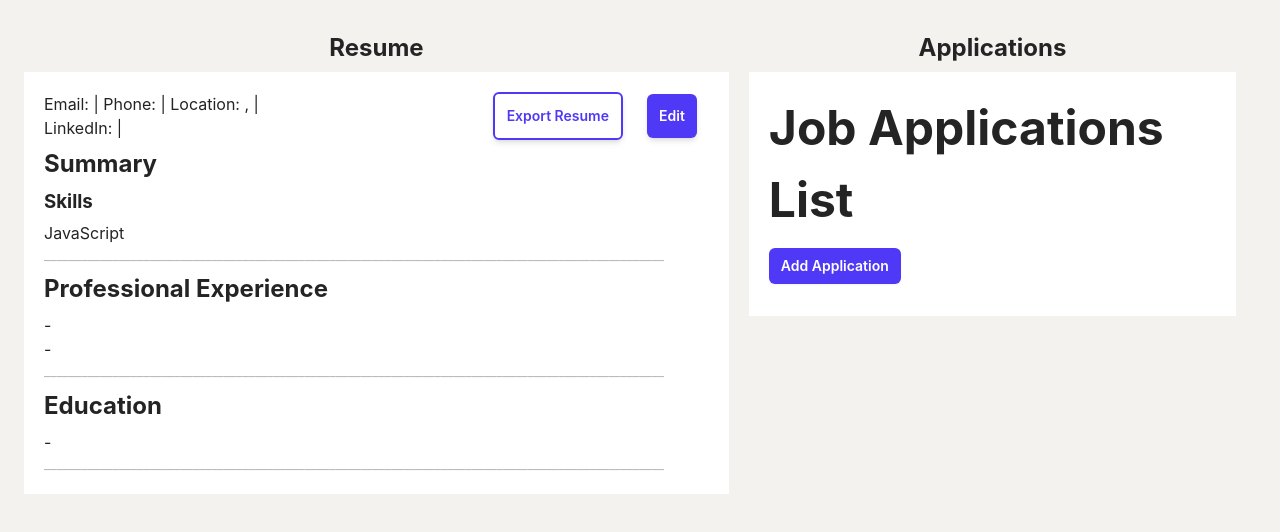
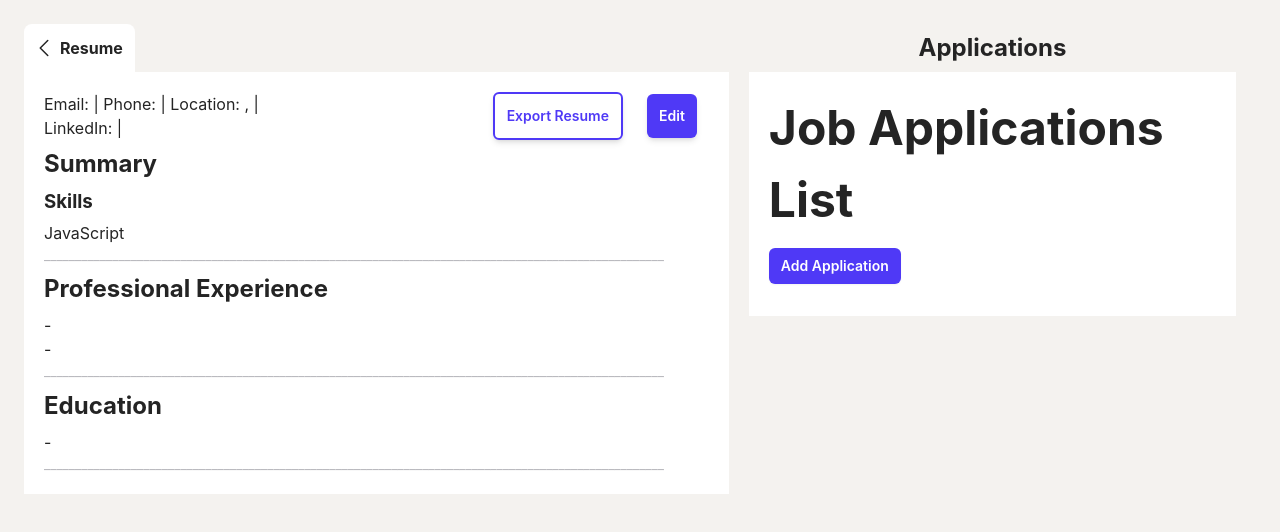
Before and after one commit to jmy-kellogg/tyfyc-react, a React (Vite) app: page / in a window 1280 px wide. Shown: the top 532 px of the page. Built offline with nearby package versions, Linux system fonts and the light colour scheme.

Commit message:
add collabsible resume

```diff
--- a/src/client/components/Tabs.tsx
+++ b/src/client/components/Tabs.tsx
@@ -4,7 +4,7 @@ import type { TabsList } from "../../types";
 interface Props {
   tabs: TabsList;
   active: string;
-  setActive: (tabValue: string) => void;
+  setActive?: (tabValue: string) => void;
 }
 
 function Tabs({ tabs, active, setActive }: Props) {
@@ -17,18 +17,36 @@ function Tabs({ tabs, active, setActive }: Props) {
   return (
     <>
       <div className="flex">
-        {tabs.map(({ label, value }) => (
+        {tabs.map(({ label, value, onCollapse }) => (
           <div
             key={value}
-            className={`p-2 rounded-t-lg ${
+            className={`flex p-2 rounded-t-lg ${
               active == value ? " font-bold bg-white mb-0" : ""
             }`}
           >
+            {!!onCollapse && (
+              <svg
+                xmlns="http://www.w3.org/2000/svg"
+                fill="none"
+                viewBox="0 0 24 24"
+                strokeWidth={1.5}
+                stroke="currentColor"
+                className="size-6 m-auto hover:cursor-pointer hover:font-bold hover:text-blue-400"
+                onClick={onCollapse}
+              >
+                <path
+                  strokeLinecap="round"
+                  strokeLinejoin="round"
+                  d="M15.75 19.5 8.25 12l7.5-7.5"
+                />
+              </svg>
+            )}
+
             <button
               className={`m-1 hover:font-bold ${
                 active !== value ? "hover:cursor-pointer" : ""
               }`}
-              onClick={() => setActive(value)}
+              onClick={() => setActive && setActive(value)}
             >
               {label}
             </button>
@@ -41,7 +59,7 @@ function Tabs({ tabs, active, setActive }: Props) {
                   xmlns="http://www.w3.org/2000/svg"
                   viewBox="0 0 20 20"
                   fill="currentColor"
-                  className="size-5 "
+                  className="size-5"
                 >
                   <path d="M6.28 5.22a.75.75 0 0 0-1.06 1.06L8.94 10l-3.72 3.72a.75.75 0 1 0 1.06 1.06L10 11.06l3.72 3.72a.75.75 0 1 0 1.06-1.06L11.06 10l3.72-3.72a.75.75 0 0 0-1.06-1.06L10 8.94 6.28 5.22Z" />
                 </svg>
--- a/src/client/components/resume/Index.tsx
+++ b/src/client/components/resume/Index.tsx
@@ -2,6 +2,7 @@ import jsPDF from "jspdf";
 import { useState } from "react";
 import { useSelector } from "react-redux";
 
+import Tabs from "../Tabs";
 import ResumeDoc from "./ResumeDoc";
 import ResumeEdit from "./ResumeEdit";
 import type { State } from "../../../types";
@@ -12,6 +13,7 @@ interface Props {
 
 function Resume({ smallDisplay }: Props) {
   const [showForm, setShowForm] = useState<boolean>(false);
+  const [showResume, setShowResume] = useState<boolean>(true);
   const lastName: string = useSelector(
     (state: State) => state.personal.lastName
   );
@@ -39,8 +41,20 @@ function Resume({ smallDisplay }: Props) {
 
   return (
     <>
+      {showResume ? (
         <div className="w-3xl">
-        {!smallDisplay && <h2 className="text-center">Resume</h2>}
+          {!smallDisplay && (
+            <Tabs
+              tabs={[
+                {
+                  label: "Resume",
+                  value: "resume",
+                  onCollapse: () => setShowResume(!showResume),
+                },
+              ]}
+              active="resume"
+            />
+          )}
           <div className="float-right m-5">
             {!showForm && (
               <button
@@ -61,6 +75,25 @@ function Resume({ smallDisplay }: Props) {
             {showForm ? <ResumeEdit /> : <ResumeDoc />}
           </div>
         </div>
+      ) : (
+        <div className="bg-white p-3 rounded-t-lg h-screen">
+          <svg
+            xmlns="http://www.w3.org/2000/svg"
+            fill="none"
+            viewBox="0 0 24 24"
+            strokeWidth={1.5}
+            stroke="currentColor"
+            className="size-6 m-auto hover:cursor-pointer hover:font-bold hover:text-blue-400"
+            onClick={() => setShowResume(true)}
+          >
+            <path
+              strokeLinecap="round"
+              strokeLinejoin="round"
+              d="M19.5 14.25v-2.625a3.375 3.375 0 0 0-3.375-3.375h-1.5A1.125 1.125 0 0 1 13.5 7.125v-1.5a3.375 3.375 0 0 0-3.375-3.375H8.25m0 12.75h7.5m-7.5 3H12M10.5 2.25H5.625c-.621 0-1.125.504-1.125 1.125v17.25c0 .621.504 1.125 1.125 1.125h12.75c.621 0 1.125-.504 1.125-1.125V11.25a9 9 0 0 0-9-9Z"
+            />
+          </svg>
+        </div>
+      )}
     </>
   );
 }
--- a/src/types/index.ts
+++ b/src/types/index.ts
@@ -1,6 +1,8 @@
 export type TabsList = Array<{
   label: string;
   value: string;
+  onCollapse?: () => void;
+  removable?: boolean;
 }>;
 
 export interface Personal {
```
Lines whose indentation alone changed are shown as unchanged.
